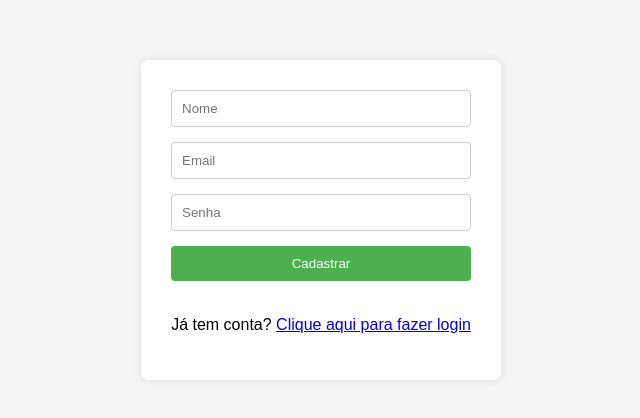
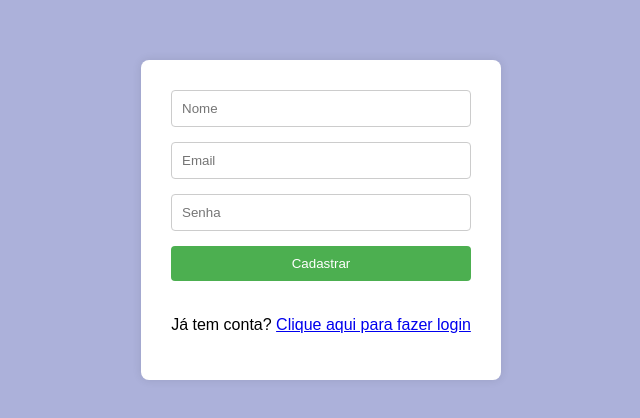
Before and after one commit to Adsmendees11/site-agendamento, a website: page public/index.html in a window 1280 px wide. Shown: the part 220-638 px from the top of the page, without its empty margins (319-959 px from the left). Drawn offline with Linux system fonts and the light colour scheme.

Commit message:
mudança cor

```diff
--- a/public/style.css
+++ b/public/style.css
@@ -1,6 +1,6 @@
 body {
   font-family: Arial, sans-serif;
-  background: #f5f5f5;
+  background: #06148f54;
   margin: 0;
   min-height: 100vh;
 }
```
Also changed, not shown: public/dashboard.html (+1 -1 lines).
